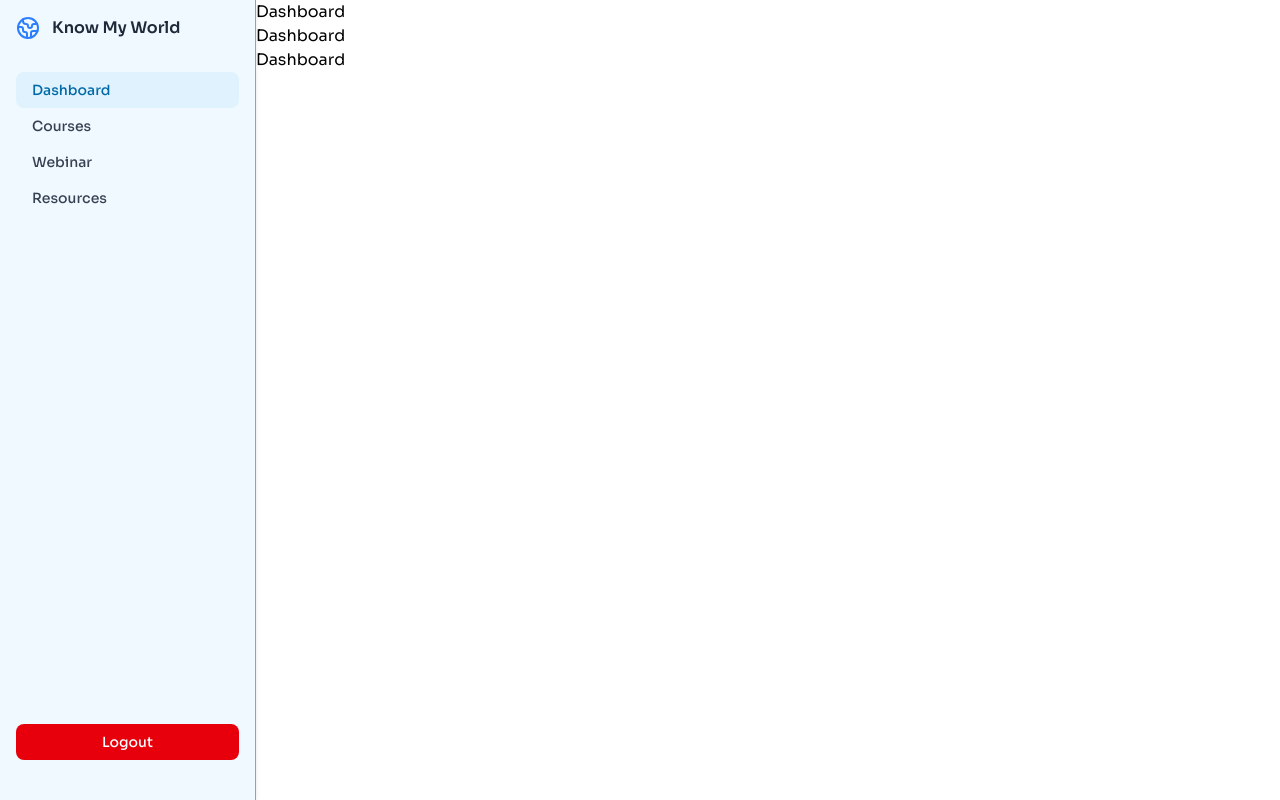
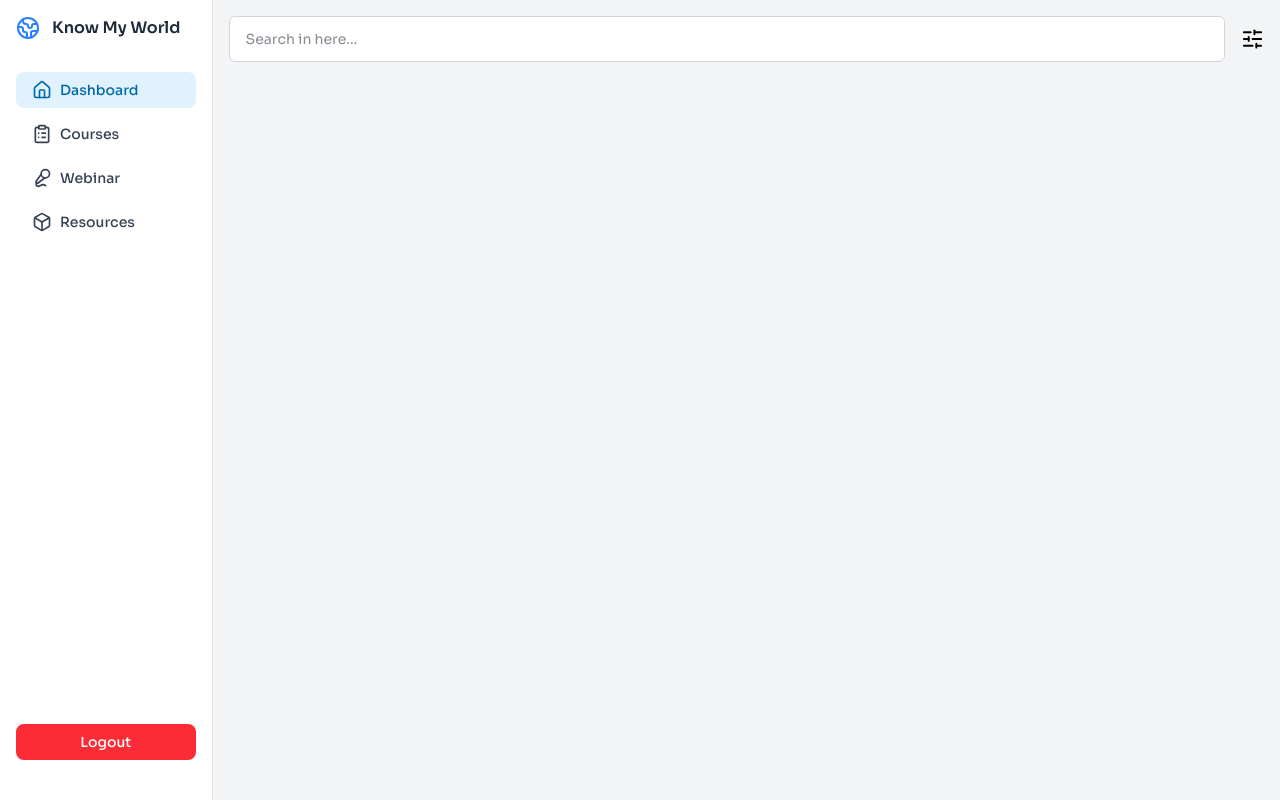
Before and after one commit to Henrycarnegie/kmw-frontend, a Next.js app: page /member in a window 1280 px wide. Built offline with nearby package versions, Linux system fonts and the light colour scheme; no server answers.

Commit message:
feat: implement member dashboard layout, authentication hook, and reusable UI components

```diff
--- a/src/app/(public)/donate/page.tsx
+++ b/src/app/(public)/donate/page.tsx
@@ -111,7 +111,7 @@ export default function DonatePage() {
                                     setCustomAmount(e.target.value);
                                     setAmount(null);
                                  }}
-                                 className={`text-lg font-bold`}
+                                 className={`text-lg font-bold pl-8`}
 
                               />
                            </div>
--- a/src/app/member/layout.tsx
+++ b/src/app/member/layout.tsx
@@ -1,18 +1,18 @@
 "use client";
 
-import Sidebar from '@/src/components/layout/member/Sidebar';
-import { SessionProvider } from 'next-auth/react';
-import React from 'react'
+import Sidebar from "@/src/components/layout/member/Sidebar";
+import { SessionProvider } from "next-auth/react";
+import React from "react";
 
-const layout = ({children}: {children: React.ReactNode}) => {
-  return (
-    <SessionProvider>
-        <div className='flex'>
+const layout = ({ children }: { children: React.ReactNode }) => {
+   return (
+      <SessionProvider>
+         <div className="flex">
             <Sidebar />
-            {children}
-        </div>
-    </SessionProvider>
-  )
-}
+            <div className="w-full bg-gray-100 p-4">{children}</div>
+         </div>
+      </SessionProvider>
+   );
+};
 
-export default layout
+export default layout;
--- a/src/app/member/page.tsx
+++ b/src/app/member/page.tsx
@@ -1,14 +1,12 @@
-import React from 'react'
+import Searchbar from "@/src/components/ui/Searchbar";
 
-const page = () => {
-  return (
-    <section>
-        <h1>Dashboard</h1>
-        <h1>Dashboard</h1>
-        <h1>Dashboard</h1>
 
-    </section>
-  )
-}
+const Page = () => {
+   return (
+      <section>
+         <Searchbar />
+      </section>
+   );
+};
 
-export default page
+export default Page;
--- a/src/components/layout/member/Sidebar.tsx
+++ b/src/components/layout/member/Sidebar.tsx
@@ -11,7 +11,7 @@ const Sidebar = () => {
    const { logout } = useAuth();
 
    return (
-      <div className="w-64 bg-sky-50 h-screen border-r border-gray-400 shadow-md">
+      <div className="w-64 bg-white h-screen border-r border-gray-200 shadow-md">
          <Link href="/" className="w-full border-b border-gray-200">
             <div className="flex items-center gap-3 px-4 py-4">
                <Globe2 className="size-6 text-blue-500 shrink-0" />
@@ -22,16 +22,20 @@ const Sidebar = () => {
          </Link>
          <nav className="h-[calc(100vh-5rem)] flex flex-col justify-between">
             <div className="p-4">
-               {navSidebarLinks.map((link) => (
+               {navSidebarLinks.map((link) => {
+                  const Icon = link.icon;
+                  return (
                      <Link key={link.href} href={link.href}>
                         <Button
                            variant={pathName === link.href ? "active" : "text"}
-                        className="block! text-left!"
+                           className="text-left! justify-start mb-2"
                         >
+                           <Icon className="size-5" />
                            {link.label}
                         </Button>
                      </Link>
-               ))}
+                  );
+               })}
             </div>
             <div className="p-4">
                <Button variant="danger" onClick={logout}>
--- a/src/components/layout/public/Navbar.tsx
+++ b/src/components/layout/public/Navbar.tsx
@@ -46,7 +46,7 @@ const Navbar = () => {
                {/* Login */}
                {!isAuthenticated ? (
                   <Button variant="primary" onClick={login}>
-                     Login
+                     Login / Signup
                   </Button>
                ) : (
                   <div className="relative">
@@ -70,7 +70,9 @@ const Navbar = () => {
                         <LightBox onClick={() => setOpenLightBox(false)}>
                            <div className="flex flex-col gap-4">
                               {user?.email}
-                              <Button variant="primary">Courses</Button>
+                              <Link href={"/member"}>
+                                 <Button variant="primary">Courses</Button>
+                              </Link>
                               <Button variant="danger" onClick={logout}>
                                  Logout
                               </Button>
--- a/src/components/ui/Button.tsx
+++ b/src/components/ui/Button.tsx
@@ -21,7 +21,7 @@ export default function Button({
       primary:
          "bg-blue-50 border border-blue-100 text-blue-900 hover:bg-blue-100",
       secondary: "bg-blue-600 font-extrabold text-white hover:bg-blue-700",
-      danger: "bg-red-600 text-white hover:bg-red-700",
+      danger: "bg-red-500 text-white hover:bg-red-600",
       outline:
          "bg-white border border-gray-200 text-gray-700 hover:border-gray-300",
       active: "bg-sky-100 text-sky-700 hover:bg-sky-200",
--- /dev/null
+++ b/src/components/ui/Searchbar.tsx
@@ -0,0 +1,23 @@
+"use client";
+
+import TextInput from "./TextInput";
+import { SlidersHorizontal } from "lucide-react";
+import { useState } from "react";
+
+const Searchbar = () => {
+   const [search, setSearch] = useState("");
+
+   return (
+      <div className="flex items-center gap-4">
+         <TextInput
+            placeholder="Search in here..."
+            name="global_search"
+            value={search}
+            onChange={(e) => setSearch(e.target.value)}
+         />
+         <SlidersHorizontal className="size-6" />
+      </div>
+   );
+};
+
+export default Searchbar;
--- a/src/components/ui/SectionHeading.tsx
+++ b/src/components/ui/SectionHeading.tsx
@@ -1,5 +1,4 @@
 "use client";
-
 import { motion } from "framer-motion";
 import React from "react";
 
--- a/src/components/ui/TextInput.tsx
+++ b/src/components/ui/TextInput.tsx
@@ -23,7 +23,7 @@ const TextInput = ({
    React.InputHTMLAttributes<HTMLInputElement> &
    React.TextareaHTMLAttributes<HTMLTextAreaElement>) => {
    const baseClasses =
-      "bg-white text-gray-900 w-full rounded-md border border-gray-300 py-3 pl-8 pr-4 text-sm focus:border-blue-500 focus:outline-none focus:ring-1 focus:ring-blue-500 disabled:bg-gray-100 disabled:cursor-not-allowed transition-colors";
+      "bg-white text-gray-900 w-full rounded-md border border-gray-300 py-3 pl-4 pr-4 text-sm focus:border-blue-500 focus:outline-none focus:ring-1 focus:ring-blue-500 disabled:bg-gray-100 disabled:cursor-not-allowed transition-colors";
    return textarea ? (
       <textarea
          required={required}
--- a/src/constants/nav-links.ts
+++ b/src/constants/nav-links.ts
@@ -1,4 +1,18 @@
-export const navLandingPageLinks = [
+import { BoxIcon, ClipboardList, Home, Mic2Icon } from "lucide-react";
+import { LucideIcon } from "lucide-react";
+
+type NavLink = {
+   href: string;
+   label: string;
+};
+
+type SidebarLink = {
+   href: string;
+   label: string;
+   icon: LucideIcon;
+};
+
+export const navLandingPageLinks: NavLink[] = [
    { href: "/", label: "Home" },
    { href: "/sel_program", label: "SEL Program" },
    { href: "/get-involved", label: "Get Involved" },
@@ -6,9 +20,9 @@ export const navLandingPageLinks = [
    { href: "/blog", label: "Blog" },
 ];
 
-export const navSidebarLinks = [
-   { href: "/member", label: "Dashboard" },
-   { href: "/member/course", label: "Courses" },
-   { href: "/member/webinar", label: "Webinar" },
-   { href: "/member/resources", label: "Resources" },
+export const navSidebarLinks: SidebarLink[] = [
+   { href: "/member", label: "Dashboard", icon: Home },
+   { href: "/member/course", label: "Courses", icon: ClipboardList },
+   { href: "/member/webinar", label: "Webinar", icon: Mic2Icon },
+   { href: "/member/resources", label: "Resources", icon: BoxIcon },
 ];
--- a/src/hooks/useAuth.ts
+++ b/src/hooks/useAuth.ts
@@ -6,7 +6,7 @@ export const useAuth = () => {
    const { data: session, status } = useSession();
 
    const login = () => {
-      signIn("google", { callbackUrl: "/member" });
+      signIn("google", { callbackUrl: "/" });
    };
 
    const logout = () => {
```
Lines whose indentation alone changed are shown as unchanged.
